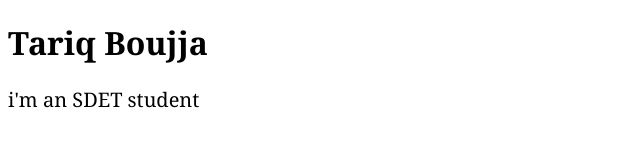
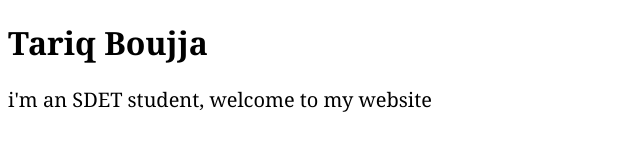
Before and after one commit to tariqboujja/tariq-blog, a plain HTML site: page index.html in a window 1280 px wide. Shown: the whole page, without its empty margins (0-640 px from the left). Drawn offline with Linux system fonts and the light colour scheme.

Commit message:
added welcome

```diff
--- a/index.html
+++ b/index.html
@@ -30,7 +30,8 @@
 
 <body>
 	<h1>Tariq Boujja</h1>
-	<p>i'm an SDET student</p>
+	<p>i'm an SDET student, welcome to my website</p>
+
 </body>
 
 
```
